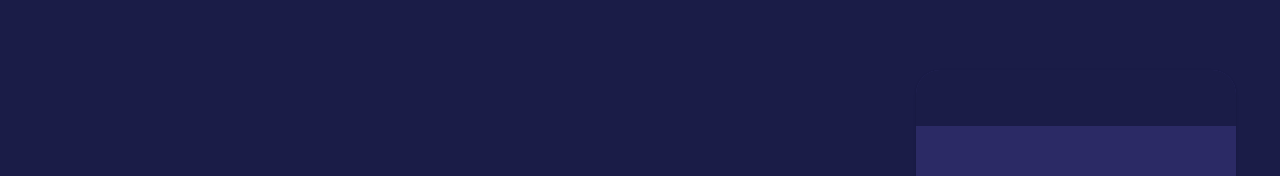
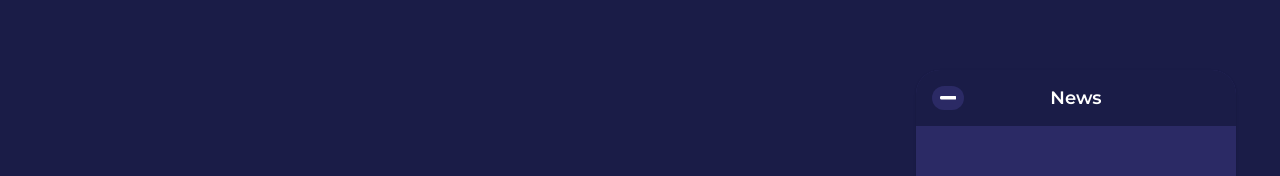
Before and after one commit to Jurredr/twente-digibuddy, a Nuxt app: page / in a window 1280 px wide. Shown: the part 398-574 px from the top of the page. Built offline with nearby package versions, Linux system fonts and the light colour scheme.

Commit message:
Collapsing system added

```diff
--- a/components/WidgetWindow.vue
+++ b/components/WidgetWindow.vue
@@ -5,11 +5,85 @@
   >
     <div
       v-if="!collapsed"
-      class="title w-full h-14 bg-dark rounded-t-3xl"
-    ></div>
+      class="
+        title
+        w-full
+        h-14
+        bg-dark
+        rounded-t-3xl
+        flex
+        justify-center
+        items-center
+      "
+    >
+      <div
+        class="
+          minimize-button
+          absolute
+          left-4
+          cursor-pointer
+          rounded-3xl
+          bg-light
+          w-8
+          h-6
+          flex
+          justify-center
+          items-center
+        "
+        @click="collapsed = true"
+      >
+        <svg
+          xmlns="http://www.w3.org/2000/svg"
+          width="16.448"
+          height="3.584"
+          viewBox="0 0 16.448 3.584"
+        >
+          <path
+            id="Icon_awesome-window-minimize"
+            data-name="Icon awesome-window-minimize"
+            d="M14.906,24.75H1.542A1.454,1.454,0,0,0,0,26.094v.9a1.454,1.454,0,0,0,1.542,1.344H14.906a1.454,1.454,0,0,0,1.542-1.344v-.9A1.454,1.454,0,0,0,14.906,24.75Z"
+            transform="translate(0 -24.75)"
+            fill="#fff"
+          />
+        </svg>
+      </div>
+      <p class="text-white font-semibold text-lg">{{ pages[currentPage] }}</p>
+    </div>
 
-    <div class="content flex justify-center">
-      <div v-if="collapsed" class="uncollapse"></div>
+    <div class="content-container flex justify-center">
+      <div class="content"></div>
+      <div
+        v-if="collapsed"
+        class="
+          uncollapse
+          absolute
+          cursor-pointer
+          rounded-3xl
+          bg-dark
+          w-10
+          h-6
+          flex
+          justify-center
+          items-center
+          top-2
+        "
+        @click="collapsed = false"
+      >
+        <svg
+          xmlns="http://www.w3.org/2000/svg"
+          width="16.395"
+          height="9.373"
+          viewBox="0 0 16.395 9.373"
+        >
+          <path
+            id="Icon_ionic-ios-arrow-up"
+            data-name="Icon ionic-ios-arrow-up"
+            d="M14.387,14.076l6.2,6.2A1.172,1.172,0,1,0,22.24,18.62l-7.023-7.028a1.169,1.169,0,0,0-1.615-.034L6.529,18.615a1.172,1.172,0,0,0,1.655,1.659Z"
+            transform="translate(-6.188 -11.251)"
+            fill="#fff"
+          />
+        </svg>
+      </div>
       <div
         class="navigation absolute bg-dark rounded-3xl bottom-6 w-10/12 h-12"
       ></div>
@@ -22,6 +96,8 @@ export default {
   data() {
     return {
       collapsed: false,
+      pages: ['News', 'Profile', 'Chat', 'Settings'],
+      currentPage: 0,
     }
   },
 }
```
